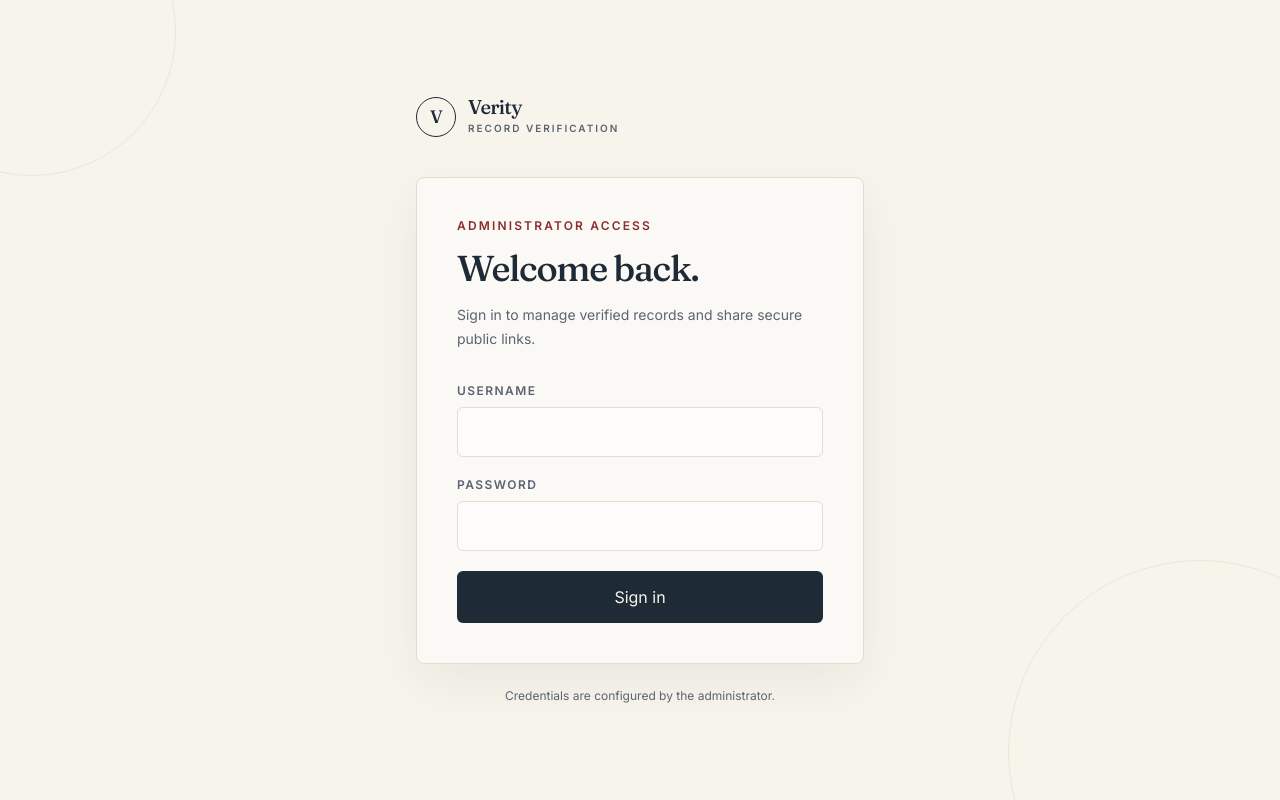
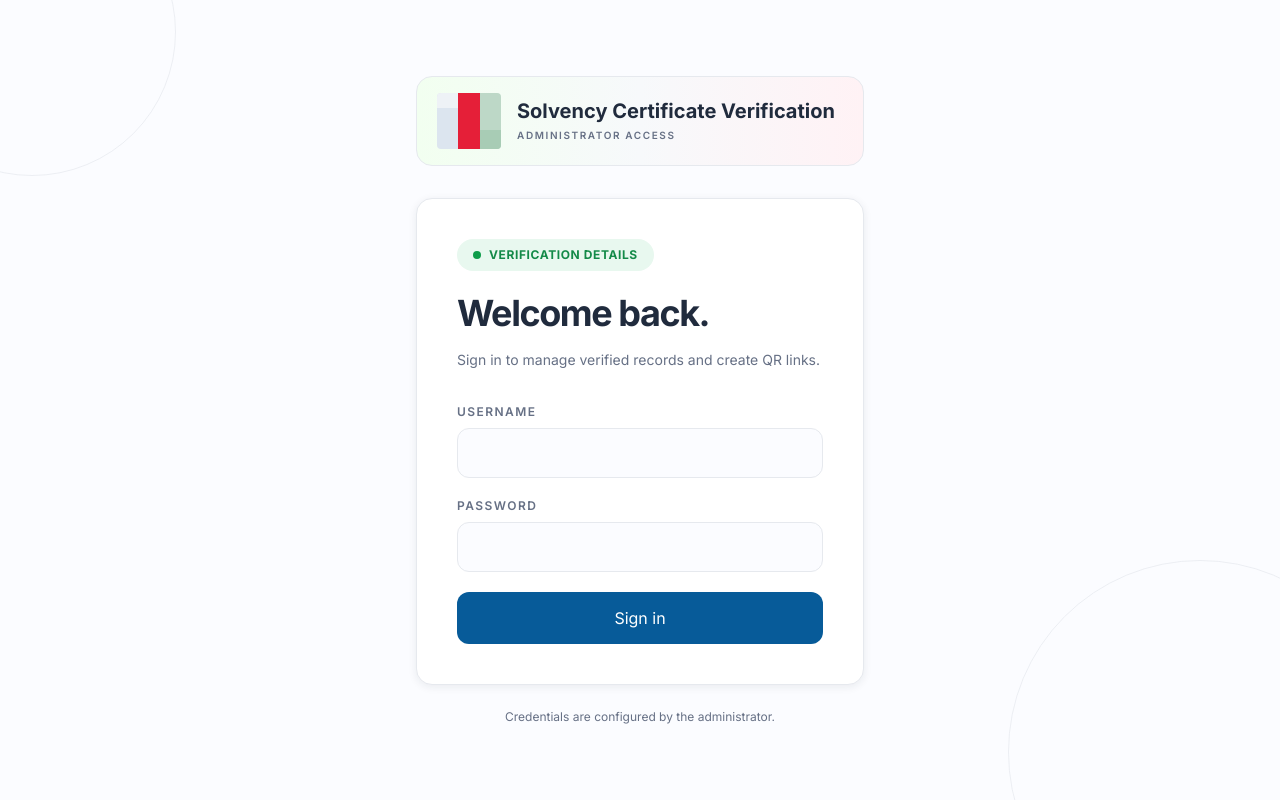
Before and after one commit to khalidhasan-m/project-86, a React (Vite) app: page /login in a window 1280 px wide. Built offline with nearby package versions, Linux system fonts and the light colour scheme; no server answers; the HTML template or start-up script is replaced by a standard one.

Commit message:
Apply reference theme across website

```diff
--- /dev/null
+++ b/src/components/BrandMark.jsx
@@ -0,0 +1,13 @@
+export default function BrandMark({ className = "h-14 w-16" }) {
+  return (
+    <div className={`flex shrink-0 items-center justify-center overflow-hidden rounded-sm ${className}`} aria-label="Organization logo">
+      <svg viewBox="0 0 64 56" className="h-full w-full" role="img" aria-hidden="true">
+        <rect width="21" height="56" fill="#dce5ef" />
+        <rect x="21" width="22" height="56" fill="#e51f38" />
+        <rect x="43" width="21" height="56" fill="#bdd8c7" />
+        <path d="M0 0h21v15H0z" fill="#eef2f6" />
+        <path d="M43 37h21v19H43z" fill="#a8ccb5" />
+      </svg>
+    </div>
+  );
+}
--- a/src/index.css
+++ b/src/index.css
@@ -1,12 +1,17 @@
 @import "tailwindcss";
 
 :root {
-  --ink: #1f2a37;
-  --paper: #f7f4ec;
-  --paper-line: #e4decc;
-  --seal: #8b2e2e;
-  --seal-soft: #f1e4e0;
-  --slate: #5b6470;
+  --ink: #202b3d;
+  --paper: #fbfcff;
+  --paper-line: #e6e9ee;
+  --seal: #d82338;
+  --seal-soft: #fde9ec;
+  --slate: #667085;
+  --blue: #075b99;
+  --green: #138a48;
+  --green-soft: #e8f8ef;
+  --header-green: #f2fff0;
+  --header-pink: #fff2f5;
   font-family: "Inter", ui-sans-serif, system-ui, sans-serif;
   color: var(--ink);
   background: var(--paper);
--- a/src/pages/Dashboard.jsx
+++ b/src/pages/Dashboard.jsx
@@ -1,6 +1,7 @@
 import { useEffect, useState } from "react";
 import { Navigate, useNavigate } from "react-router-dom";
 import AddRecordModal from "../components/AddRecordModal";
+import BrandMark from "../components/BrandMark";
 import { useAuth } from "../context/AuthContext";
 import { api } from "../utils/api";
 
@@ -74,35 +75,35 @@ export default function Dashboard() {
   };
 
   return (
-    <main className="min-h-screen bg-[var(--paper)] text-[var(--ink)]">
-      <header className="border-b border-[var(--paper-line)] bg-[var(--paper)]">
+    <main className="min-h-screen bg-[#fbfcff] text-[#202b3d]">
+      <header className="border-b border-[#edf0f4] bg-gradient-to-r from-[#f2fff0] via-[#f7f9fb] to-[#fff2f5]">
         <div className="mx-auto flex max-w-7xl items-center justify-between gap-5 px-5 py-5 sm:px-8 lg:px-12">
           <div className="flex items-center gap-3">
-            <div className="flex h-9 w-9 items-center justify-center rounded-full border border-[var(--ink)] font-display text-base">V</div>
+            <BrandMark className="h-10 w-12" />
             <div>
-              <p className="font-display text-lg leading-none">Verity</p>
-              <p className="mt-1 text-[9px] font-semibold uppercase tracking-[0.2em] text-[var(--slate)]">Admin console</p>
+              <p className="text-lg font-bold leading-none text-[#202b3d]">Solvency Certificate Verification</p>
+              <p className="mt-1 text-[9px] font-semibold uppercase tracking-[0.2em] text-[#667085]">Admin console</p>
             </div>
           </div>
-          <button type="button" onClick={handleSignOut} className="text-sm font-semibold text-[var(--slate)] transition hover:text-[var(--seal)] focus:outline-none focus:ring-2 focus:ring-[var(--seal)] focus:ring-offset-2 focus:ring-offset-[var(--paper)]">Sign out</button>
+          <button type="button" onClick={handleSignOut} className="text-sm font-semibold text-[#075b99] transition hover:text-[#d82338] focus:outline-none focus:ring-2 focus:ring-[#0b6db6] focus:ring-offset-2 focus:ring-offset-[#fbfcff]">Sign out</button>
         </div>
       </header>
 
       <section className="mx-auto max-w-7xl px-5 pb-16 pt-12 sm:px-8 lg:px-12 lg:pt-16">
         <div className="mb-10 flex flex-col justify-between gap-6 sm:flex-row sm:items-end">
           <div>
-            <p className="mb-3 text-xs font-semibold uppercase tracking-[0.2em] text-[var(--seal)]">Verification registry</p>
-            <h1 className="font-display text-5xl leading-none sm:text-6xl">Records</h1>
-            <p className="mt-4 max-w-md text-sm leading-6 text-[var(--slate)]">Create and manage public records that can be verified from a unique link or QR code.</p>
+            <div className="mb-3 inline-flex items-center gap-2 rounded-full bg-[#e8f8ef] px-3 py-1.5 text-xs font-bold uppercase tracking-[0.08em] text-[#138a48]"><span className="h-2 w-2 rounded-full bg-[#0e9d4a]" /> Verification details</div>
+            <h1 className="text-5xl font-bold leading-none tracking-[-0.05em] text-[#202b3d] sm:text-6xl">Records</h1>
+            <p className="mt-4 max-w-md text-sm leading-6 text-[#667085]">Create and manage the dynamic verification records that power each QR link.</p>
           </div>
-          <button type="button" onClick={() => setIsModalOpen(true)} className="inline-flex items-center justify-center gap-2 rounded-md bg-[var(--ink)] px-5 py-3.5 text-sm font-semibold text-[var(--paper)] transition hover:bg-[#2d3a4b] focus:outline-none focus:ring-2 focus:ring-[var(--seal)]">
+          <button type="button" onClick={() => setIsModalOpen(true)} className="inline-flex items-center justify-center gap-2 rounded-xl bg-[#075b99] px-5 py-3.5 text-sm font-semibold text-white transition hover:bg-[#064b7d] focus:outline-none focus:ring-2 focus:ring-[#d9eaf7]">
             <span className="text-lg leading-none">+</span> Add record
           </button>
         </div>
 
         {error && <p className="mb-4 rounded-md border border-[var(--seal-soft)] bg-[var(--seal-soft)] px-4 py-3 text-sm text-[var(--seal)]" role="alert">{error}</p>}
 
-        <div className="overflow-hidden rounded-lg border border-[var(--paper-line)] bg-white/45">
+        <div className="overflow-hidden rounded-2xl border border-[#e6e9ee] bg-white shadow-[0_2px_9px_rgba(31,42,55,0.08)]">
           {isLoadingRecords ? (
             <div className="px-6 py-20 text-center text-sm text-[var(--slate)]">Loading records…</div>
           ) : records.length === 0 ? (
@@ -117,16 +118,16 @@ export default function Dashboard() {
               <table className="w-full min-w-[760px] border-collapse text-left">
                 <thead>
                   <tr className="border-b border-[var(--paper-line)] text-xs uppercase tracking-[0.13em] text-[var(--slate)]">
-                    <th className="px-6 py-4 font-semibold">Holder name</th>
-                    <th className="px-6 py-4 font-semibold">Reference number</th>
-                    <th className="px-6 py-4 font-semibold">Amount</th>
-                    <th className="px-6 py-4 font-semibold">Issue date</th>
+                    <th className="px-6 py-4 font-semibold">Account name</th>
+                    <th className="px-6 py-4 font-semibold">Account no</th>
+                    <th className="px-6 py-4 font-semibold">Balance</th>
+                    <th className="px-6 py-4 font-semibold">Generation date</th>
                     <th className="px-6 py-4 text-right font-semibold">Actions</th>
                   </tr>
                 </thead>
-                <tbody className="divide-y divide-[var(--paper-line)]">
+                <tbody className="divide-y divide-[#edf0f4]">
                   {records.map((record) => (
-                    <tr key={record.slug} className="transition hover:bg-white/70">
+                    <tr key={record.slug} className="transition hover:bg-[#f7fbff]">
                       <td className="px-6 py-5 font-medium">{record.holderName}</td>
                       <td className="px-6 py-5 font-mono text-sm text-[var(--slate)]">{record.referenceNo}</td>
                       <td className="px-6 py-5 text-sm">{record.amount}</td>
@@ -145,7 +146,7 @@ export default function Dashboard() {
             </div>
           )}
         </div>
-        <p className="mt-5 text-xs text-[var(--slate)]">{records.length} {records.length === 1 ? "record" : "records"} stored on the server</p>
+        <p className="mt-5 text-xs text-[#667085]">{records.length} {records.length === 1 ? "record" : "records"} stored on the server</p>
       </section>
 
       {isModalOpen && <AddRecordModal onClose={() => setIsModalOpen(false)} onSave={handleSave} />}
--- a/src/pages/Login.jsx
+++ b/src/pages/Login.jsx
@@ -1,5 +1,6 @@
 import { useState } from "react";
 import { Navigate, useLocation, useNavigate } from "react-router-dom";
+import BrandMark from "../components/BrandMark";
 import { useAuth } from "../context/AuthContext";
 
 export default function Login() {
@@ -29,39 +30,39 @@ export default function Login() {
   };
 
   return (
-    <main className="relative flex min-h-screen items-center justify-center overflow-hidden bg-[var(--paper)] px-4 py-12 text-[var(--ink)]">
+    <main className="relative flex min-h-screen items-center justify-center overflow-hidden bg-[#fbfcff] px-4 py-12 text-[#202b3d]">
       <div className="pointer-events-none absolute -left-28 -top-28 h-72 w-72 rounded-full border border-[var(--paper-line)] opacity-70" />
       <div className="pointer-events-none absolute -bottom-36 -right-28 h-96 w-96 rounded-full border border-[var(--paper-line)] opacity-70" />
       <section className="relative w-full max-w-md">
-        <div className="mb-10 flex items-center gap-3">
-          <div className="flex h-10 w-10 items-center justify-center rounded-full border border-[var(--ink)] font-display text-lg">V</div>
+        <div className="mb-8 flex items-center gap-4 rounded-2xl border border-[#e6e9ee] bg-gradient-to-r from-[#f2fff0] via-[#f7f9fb] to-[#fff2f5] px-5 py-4">
+          <BrandMark className="h-14 w-16" />
           <div>
-            <p className="font-display text-xl leading-none">Verity</p>
-            <p className="mt-1 text-[10px] font-semibold uppercase tracking-[0.2em] text-[var(--slate)]">Record verification</p>
+            <p className="text-xl font-bold leading-tight text-[#202b3d]">Solvency Certificate Verification</p>
+            <p className="mt-1 text-[10px] font-semibold uppercase tracking-[0.16em] text-[#667085]">Administrator access</p>
           </div>
         </div>
 
-        <div className="rounded-lg border border-[var(--paper-line)] bg-white/45 p-7 shadow-[0_18px_50px_rgba(31,42,55,0.06)] sm:p-10">
-          <p className="mb-3 text-xs font-semibold uppercase tracking-[0.18em] text-[var(--seal)]">Administrator access</p>
-          <h1 className="font-display text-4xl leading-tight">Welcome back.</h1>
-          <p className="mt-3 max-w-sm text-sm leading-6 text-[var(--slate)]">Sign in to manage verified records and share secure public links.</p>
+        <div className="rounded-2xl border border-[#e6e9ee] bg-white p-7 shadow-[0_2px_9px_rgba(31,42,55,0.08)] sm:p-10">
+          <div className="mb-5 inline-flex items-center gap-2 rounded-full bg-[#e8f8ef] px-4 py-2 text-xs font-bold uppercase tracking-[0.05em] text-[#138a48]"><span className="h-2 w-2 rounded-full bg-[#0e9d4a]" /> Verification details</div>
+          <h1 className="text-4xl font-bold leading-tight tracking-[-0.04em] text-[#202b3d]">Welcome back.</h1>
+          <p className="mt-3 max-w-sm text-sm leading-6 text-[#667085]">Sign in to manage verified records and create QR links.</p>
 
           <form onSubmit={handleSubmit} className="mt-8 space-y-5">
             <label className="block">
               <span className="mb-2 block text-xs font-semibold uppercase tracking-[0.12em] text-[var(--slate)]">Username</span>
-              <input required value={username} onChange={(event) => { setUsername(event.target.value); setError(""); }} autoComplete="username" className="w-full rounded-md border border-[var(--paper-line)] bg-white/60 px-4 py-3 text-[var(--ink)] outline-none transition focus:border-[var(--seal)] focus:ring-2 focus:ring-[var(--seal-soft)]" />
+              <input required value={username} onChange={(event) => { setUsername(event.target.value); setError(""); }} autoComplete="username" className="w-full rounded-xl border border-[#e6e9ee] bg-[#fbfcff] px-4 py-3 text-[#202b3d] outline-none transition focus:border-[#0b6db6] focus:ring-2 focus:ring-[#d9eaf7]" />
             </label>
             <label className="block">
               <span className="mb-2 block text-xs font-semibold uppercase tracking-[0.12em] text-[var(--slate)]">Password</span>
-              <input required type="password" value={password} onChange={(event) => { setPassword(event.target.value); setError(""); }} autoComplete="current-password" className="w-full rounded-md border border-[var(--paper-line)] bg-white/60 px-4 py-3 text-[var(--ink)] outline-none transition focus:border-[var(--seal)] focus:ring-2 focus:ring-[var(--seal-soft)]" />
+              <input required type="password" value={password} onChange={(event) => { setPassword(event.target.value); setError(""); }} autoComplete="current-password" className="w-full rounded-xl border border-[#e6e9ee] bg-[#fbfcff] px-4 py-3 text-[#202b3d] outline-none transition focus:border-[#0b6db6] focus:ring-2 focus:ring-[#d9eaf7]" />
             </label>
             {error && <p className="text-sm leading-5 text-[var(--seal)]" role="alert">{error}</p>}
-            <button type="submit" className="w-full rounded-md bg-[var(--ink)] px-5 py-3.5 text-sm font-semibold text-[var(--paper)] transition hover:bg-[#2d3a4b] focus:outline-none focus:ring-2 focus:ring-[var(--seal)]">
+            <button type="submit" className="w-full rounded-xl bg-[#075b99] px-5 py-3.5 text-sm font-semibold text-white transition hover:bg-[#064b7d] focus:outline-none focus:ring-2 focus:ring-[#d9eaf7]">
               Sign in
             </button>
           </form>
         </div>
-        <p className="mt-6 text-center text-xs text-[var(--slate)]">Credentials are configured by the administrator.</p>
+        <p className="mt-6 text-center text-xs text-[#667085]">Credentials are configured by the administrator.</p>
       </section>
     </main>
   );
```
Also changed, not shown: src/pages/RecordQr.jsx (+9 -8 lines), src/pages/RecordView.jsx (+3 -16 lines).
